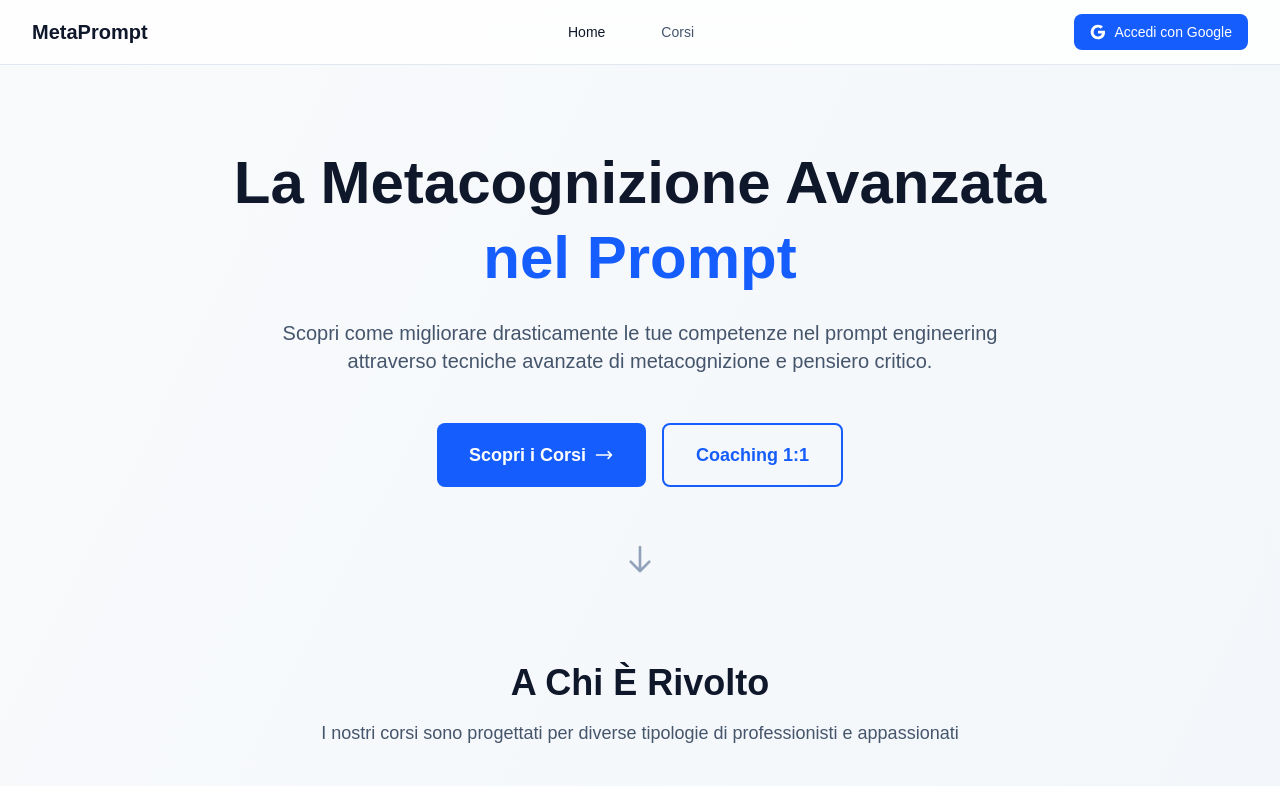
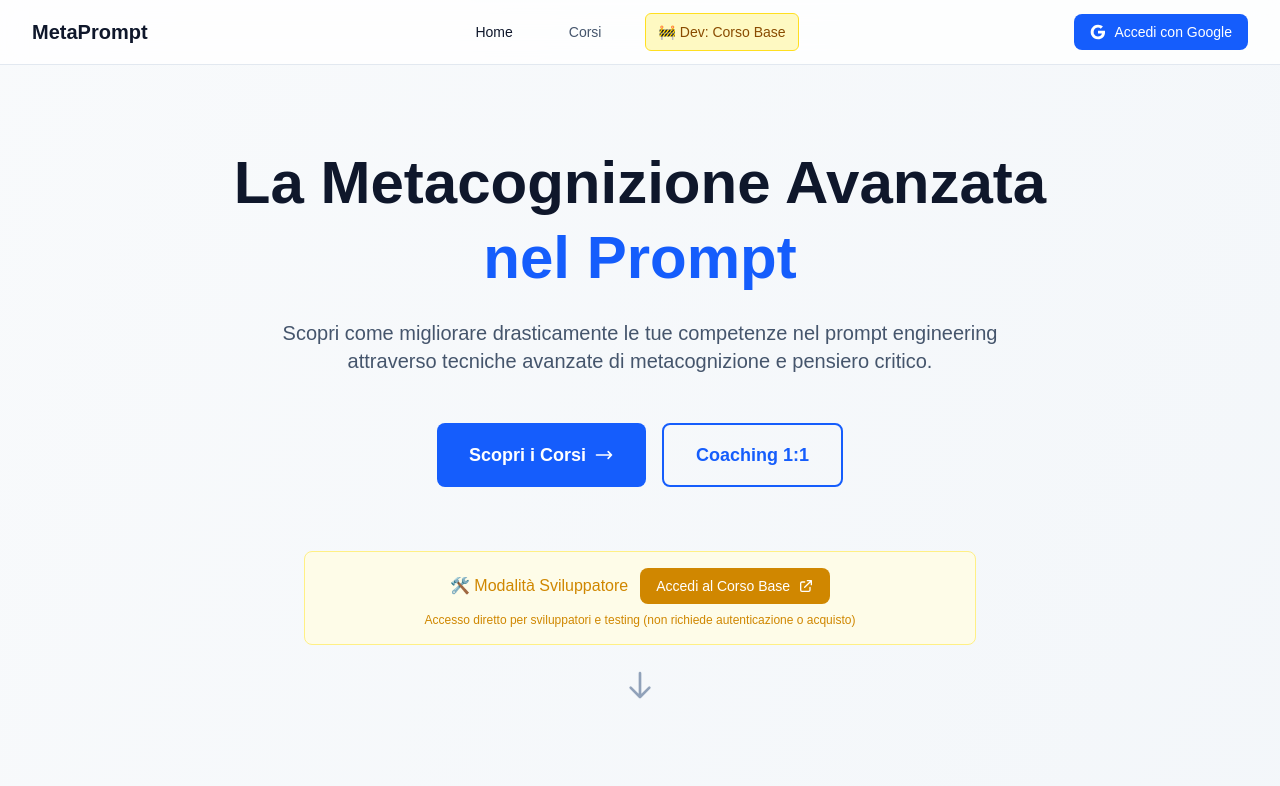
Before and after one commit to jacopo713/sito-prompt, a Next.js app: page / in a window 1280 px wide. Shown: the top 786 px of the page. Built offline with nearby package versions, Linux system fonts and the light colour scheme; no server answers.

Commit message:
Update: 2025-06-02 05:27

```diff
--- a/src/app/page.tsx
+++ b/src/app/page.tsx
@@ -24,6 +24,14 @@ export default function Home() {
                 </a>
                 <a href="#corsi" className="text-slate-600 dark:text-slate-300 hover:text-blue-600 dark:hover:text-blue-400 px-3 py-2 text-sm font-medium transition-colors">
                   Corsi
+                </a>
+                {/* Developer Access Link */}
+                <a
+                  href="/corso/corso-base"
+                  className="bg-yellow-100 dark:bg-yellow-900/30 text-yellow-800 dark:text-yellow-300 hover:bg-yellow-200 dark:hover:bg-yellow-900/50 px-3 py-2 text-sm font-medium transition-colors rounded-md border border-yellow-300 dark:border-yellow-700"
+                  title="Accesso sviluppatore al corso base"
+                >
+                  🚧 Dev: Corso Base
                 </a>
               </div>
             </div>
@@ -76,6 +84,25 @@ export default function Home() {
             >
               Coaching 1:1
             </a>
+          </div>
+
+          {/* Developer Quick Access */}
+          <div className="mb-8 p-4 bg-yellow-50 dark:bg-yellow-900/20 border border-yellow-200 dark:border-yellow-800 rounded-lg max-w-2xl mx-auto">
+            <div className="flex items-center justify-center space-x-3">
+              <span className="text-yellow-600 dark:text-yellow-400 font-medium">🛠️ Modalità Sviluppatore</span>
+              <a
+                href="/corso/corso-base"
+                className="bg-yellow-600 hover:bg-yellow-700 text-white px-4 py-2 rounded-lg text-sm font-medium transition-colors inline-flex items-center space-x-2"
+              >
+                <span>Accedi al Corso Base</span>
+                <svg className="w-4 h-4" fill="none" stroke="currentColor" viewBox="0 0 24 24">
+                  <path strokeLinecap="round" strokeLinejoin="round" strokeWidth={2} d="M10 6H6a2 2 0 00-2 2v10a2 2 0 002 2h10a2 2 0 002-2v-4M14 4h6m0 0v6m0-6L10 14" />
+                </svg>
+              </a>
+            </div>
+            <p className="text-xs text-yellow-600 dark:text-yellow-400 mt-2">
+              Accesso diretto per sviluppatori e testing (non richiede autenticazione o acquisto)
+            </p>
           </div>
         </div>
 
```
